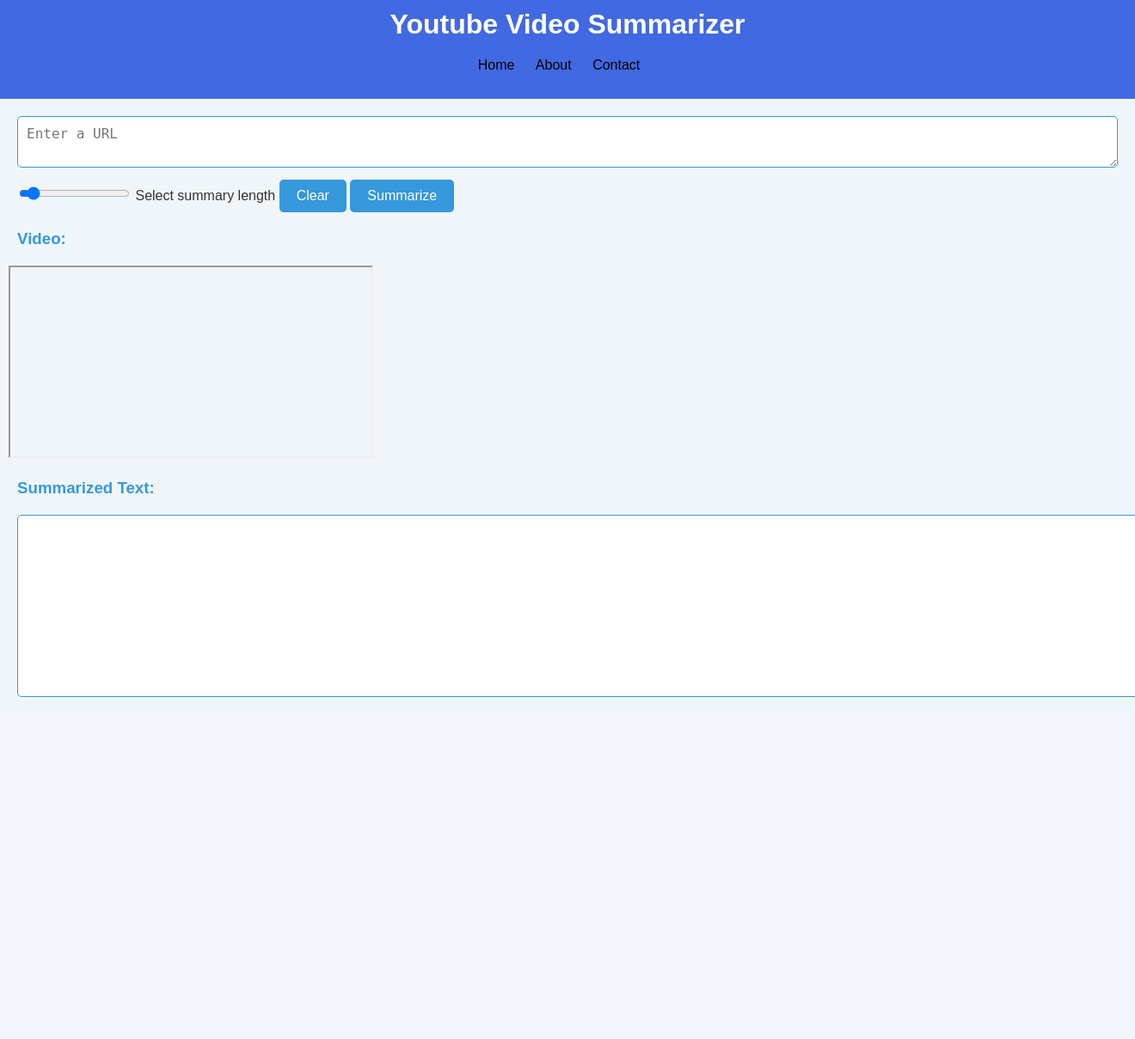
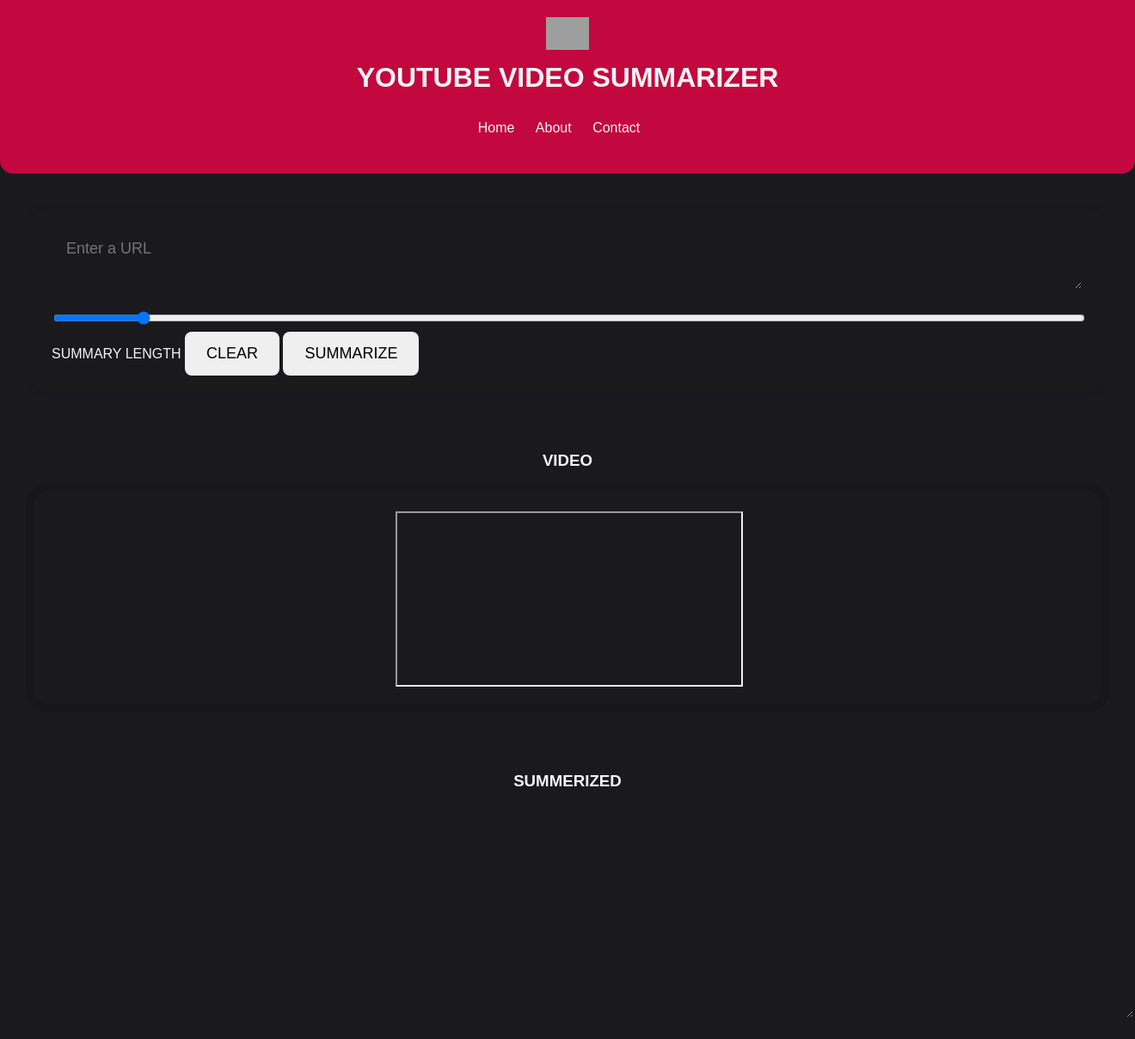
Before and after one commit to omshetye/transcriptSummarizer, a Flask app: page / in a window 1320 px wide; the page is wider, and only the part inside the window is pictured. Shown: that part at 86% size. Before the commit the page ends 811 px from the top of that part, so only its background shows below. Run offline with Flask 3, Linux system fonts and the light colour scheme; grey boxes are pictures that could not be loaded.

Commit message:
CSS half done

```diff
--- a/app.py
+++ b/app.py
@@ -9,6 +9,10 @@
 @app.route('/', methods=["GET", "POST"])
 def index():
   return render_template("index.html")
+
+@app.route('/Contact')
+def contacts():
+    return render_template('contact.html')
 
 @app.route("/summarize", methods=["GET", "POST"])
 def summarize():
--- a/static/styles.css
+++ b/static/styles.css
@@ -1,77 +1,30 @@
-/* Reset some default styles */
-body, h1, h2, h3, p, form {
+body {
   margin: 0;
   padding: 0;
-}
-
-body {
-  font-family: Arial, sans-serif;
-  background-color: #f0f5f9; /* Light blue background color */
-  color: #333; /* Dark text color */
-}
-
-form {
-  margin: 20px;
-}
-
-iframe {
-  padding: 10px;
-  margin-left: 10px;
-}
-
-textarea {
-  width: 100%;
-  padding: 10px;
-  margin-bottom: 10px;
-  box-sizing: border-box;
-  border: 1px solid #3498db; /* Border color */
-  border-radius: 5px;
-  font-size: 16px;
-}
-
-button {
-  padding: 10px 20px;
-  background-color: #3498db; /* Button background color */
-  color: #fff; /* Button text color */
-  border: none;
-  border-radius: 5px;
-  cursor: pointer;
-  font-size: 16px;
-}
-
-h3 {
-  margin: 20px;
-  color: #3498db; /* Heading text color */
-}
-
-/* Style the result textarea separately */
-textarea[name="result"] {
-  width: 100%;
-  padding: 10px;
-  box-sizing: border-box;
-  border: 1px solid #3498db; /* Border color */
-  border-radius: 5px;
-  font-size: 16px;
-  margin: 0 20px 20px;
-}
-
-/* Responsive layout adjustments (optional) */
-@media (max-width: 600px) {
-  textarea {
-      width: calc(100% - 20px);
-      margin: 0 10px 10px;
-  }
-
-  textarea[name="result"] {
-      width: calc(100% - 40px);
-      margin: 0 20px 20px;
-  }
+  background-color: #1A1A1D; /* Dark background color */
+  font-family: 'ACME', sans-serif;
+  color: #F5F5F5; /* Light text color */
+  line-height: 1.6;
 }
 
 header {
-  background-color: #4169e1; /* RoyalBlue */
-  color: #fff; /* White */
-  padding: 10px;
+  background-color: #C3073F; /* Dark red */
+  color: #F5F5F5;
+  padding: 20px;
+  text-align: center;
+  border-bottom-left-radius: 15px;
+  border-bottom-right-radius: 15px;
+}
+.logo {
+  max-width: 50px; /* Adjust the value to your preferred size */
+  height: auto; /* Maintain the aspect ratio */
+}
+h1, h2, h4, h5, h6 {
+  font-family: 'ACME', sans-serif; /* ACME font for headers */
+  margin: 0;
+}
+
+H3{
   text-align: center;
 }
 
@@ -88,9 +41,157 @@
 
 nav ul li a {
   text-decoration: none;
-  color: #0b0000; /* DarkSlateGray */
+  color: #F5F5F5;
+  font-size: 16px;
+  transition: color 0.3s ease;
 }
 
 nav ul li a:hover {
-  color: #b4b9ca; /* RoyalBlue */
+  color: #C3073F; /* Dark red on hover */
 }
+
+h7{
+  align-content: center;
+}
+
+form {
+  margin: 20px;
+  background-color: #1A1A1D; /* Dark background color */
+  padding: 20px;
+  border-radius: 15px;
+  box-shadow: 0 0 10px rgba(0, 0, 0, 0.1);
+}
+
+textarea {
+  width: 100%;
+  padding: 15px;
+  margin-bottom: 15px;
+  box-sizing: border-box;
+  border: 2px solid transparent; /* Removed the border */
+  border-radius: 8px;
+  font-size: 18px;
+  background-color: #1A1A1D; /* Dark background color */
+  color: #F5F5F5;
+}
+
+textarea[name="url_search"] {
+  font-family: 'ACME', sans-serif; /* Set the font family for the textarea */
+  width: 100%;
+  padding: 15px;
+  margin-bottom: 15px;
+  box-sizing: border-box;
+  border: 2px solid transparent; /* Removed the border */
+  border-radius: 8px;
+  font-size: 18px;
+  background-color: #1A1A1D; /* Dark background color */
+  color: #F5F5F5;
+}
+
+textarea[name="result"] {
+  font-family: 'ACME', sans-serif; /* Set the font family for the textarea */
+  width: 100%;
+  padding: 15px;
+  margin-bottom: 15px;
+  box-sizing: border-box;
+  border: 2px solid transparent; /* Removed the border */
+  border-radius: 8px;
+  font-size: 18px;
+  background-color: #1A1A1D; /* Dark background color */
+  color: #F5F5F5;
+}
+
+input[type="range"] {
+  width: 100%;
+  background-color: #C3073F; /* Dark red for range bar background color */
+  font-family: 'Courier New', Courier, monospace;
+}
+
+/* Add this style to change the color of the range itself */
+input[type="range"]::-webkit-slider-thumb {
+  background-color: #F5F5F5; /* Light color for the range thumb */
+}
+
+/* For Firefox */
+input[type="range"]::-moz-range-thumb {
+  background-color: #F5F5F5; /* Light color for the range thumb */
+}
+
+
+.button-group {
+  display: flex;
+  justify-content: space-between;
+}
+
+button {
+  padding: 15px 25px;
+  border: none;
+  border-radius: 8px;
+  cursor: pointer;
+  font-size: 18px;
+  transition: background-color 0.3s ease;
+}
+
+.clear-button {
+  background-color: transparent; /* Removed the background color */
+  font-family: 'ACME', sans-serif; /* ACME font for buttons */
+  font-weight: bold; /* Make it bold */
+  text-align: right; /* Right align the button */
+}
+
+.summarize-button {
+  background-color: transparent; /* Removed the background color */
+  color: #F5F5F5;
+  font-family: 'ACME', sans-serif; /* ACME font for buttons */
+  font-weight: bold; /* Make it bold */
+  text-align: right; /* Right align the button */
+}
+
+button:hover {
+  background-color: #444; /* Darker shade on hover */
+}
+
+.video-container,
+.result-container {
+  margin: 20px;
+  background-color: #1A1A1D; /* Dark background color */
+  padding: 20px;
+  border-radius: 15px;
+  box-shadow: 0
+  0 0 10px rgba(0, 0, 0, 0.1);
+  display: flex;
+}
+
+.video-frame {
+  width: 400px; /* Set the width as per your requirement */
+  height: 200px; /* Set the height as per your requirement */
+  margin: 0 auto; /* Center align the frame */
+  border: 2px solid transparent; /* Removed the border */
+  border-radius: 10px; /* Rounded
+  overflow: hidden; /* Hide any content that overflows the frame */
+}
+
+.video-container {
+  border: 2px solid transparent; /* Removed the border */
+  margin-right: 20px; /* Add margin to separate video and result */
+}
+
+.result-container {
+  flex: 1; /* Take remaining space */
+}
+
+.result-container textarea {
+  background-color: #1A1A1D; /* Dark background color */
+  font-family: 'ACME', sans-serif;
+}
+
+@media (max-width: 600px) {
+  textarea {
+    width: calc(100% - 20px);
+    margin: 0 10px 10px;
+  }
+
+  .video-container,
+  .result-container {
+    margin: 10px;
+  }
+}
--- a/templates/header.html
+++ b/templates/header.html
@@ -8,7 +8,8 @@
 </head>
 <body>
   <header>
-    <h1>Youtube Video Summarizer</h1>
+    <img src="https://i.pinimg.com/originals/37/d2/16/37d216b3dba2ac9e3302ed3af2f1535d.jpg" alt="Logo" class="logo">
+    <h1>YOUTUBE VIDEO SUMMARIZER</h1>
     <nav>
       <ul>
         <li><a href="{{ url_for('index') }}">Home</a></li>
--- a/templates/index.html
+++ b/templates/index.html
@@ -3,17 +3,28 @@
 {% block title %}Summarizer App{% endblock %}
 
 {% block content %}
-  <form action="{{ url_for("summarize") }}" method="post">
-    <textarea name="url_search" placeholder="Enter a URL" required="required"></textarea>
-    <input type="range" min="20" max="1000" name="maxL" value="100">
-    <label for="maxL">Select summary length</label>
-    <button type="reset">Clear</button>
-    <button type="submit">Summarize</button>
-  </form>
-  <h3>Video:</h3>
-  <iframe width="400" height="200"
-  src={{ vidurl }}>
-  </iframe>
-  <h3>Summarized Text: </h3>
+  <nav>
+    <ul>
+      <li>
+        <form action="{{ url_for("summarize") }}" method="post">
+          <textarea name="url_search" placeholder="Enter a URL" required="required" font="Arial"></textarea>
+          <input type="range" min="20" max="1000" name="maxL" value="100">
+          <label for="maxL">SUMMARY LENGTH</label>
+          <button type="reset">CLEAR</button>
+          <button type="submit">SUMMARIZE</button>
+        </form>
+      </li>
+      <li>
+        <h3>VIDEO</h3>
+        <div class="video-container">
+          <div class="video-frame">
+            <iframe width="400" height="200" src="{{ vidurl }}"></iframe>
+          </div>
+        </div>
+      </li>
+    </ul>
+  </nav>
+
+  <h3>SUMMERIZED</h3>
   <textarea name="result" cols="30" rows="10">{{ results }}</textarea>
 {% endblock %}
```
Also changed, not shown: templates/contact.html (added, +13 -0 lines).
